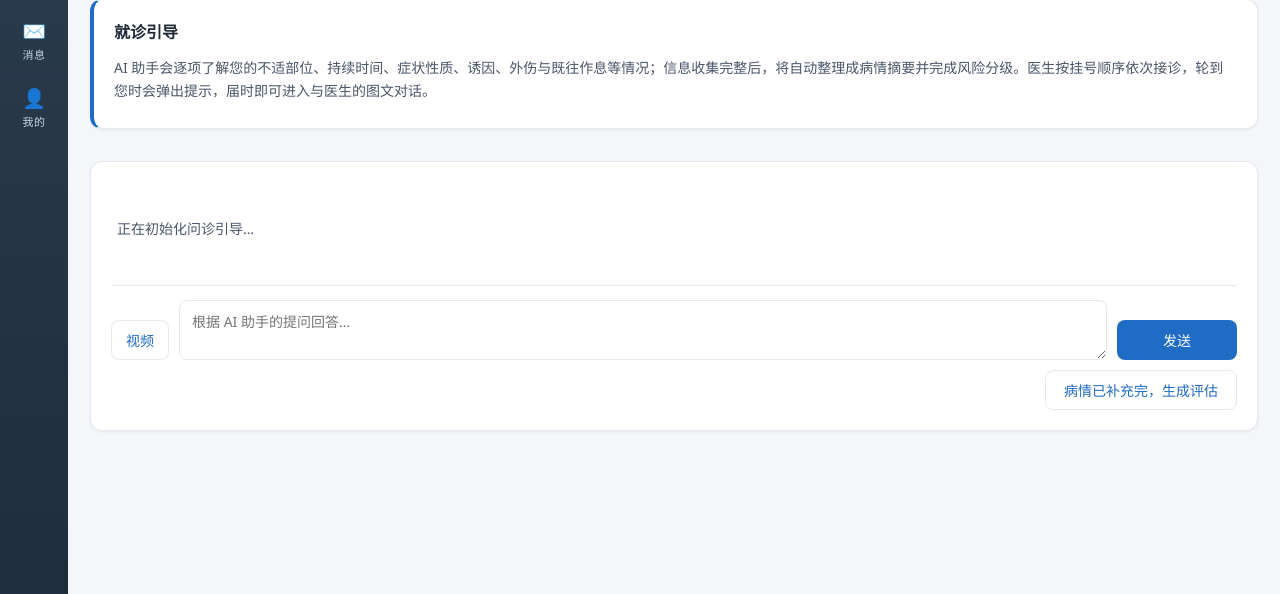
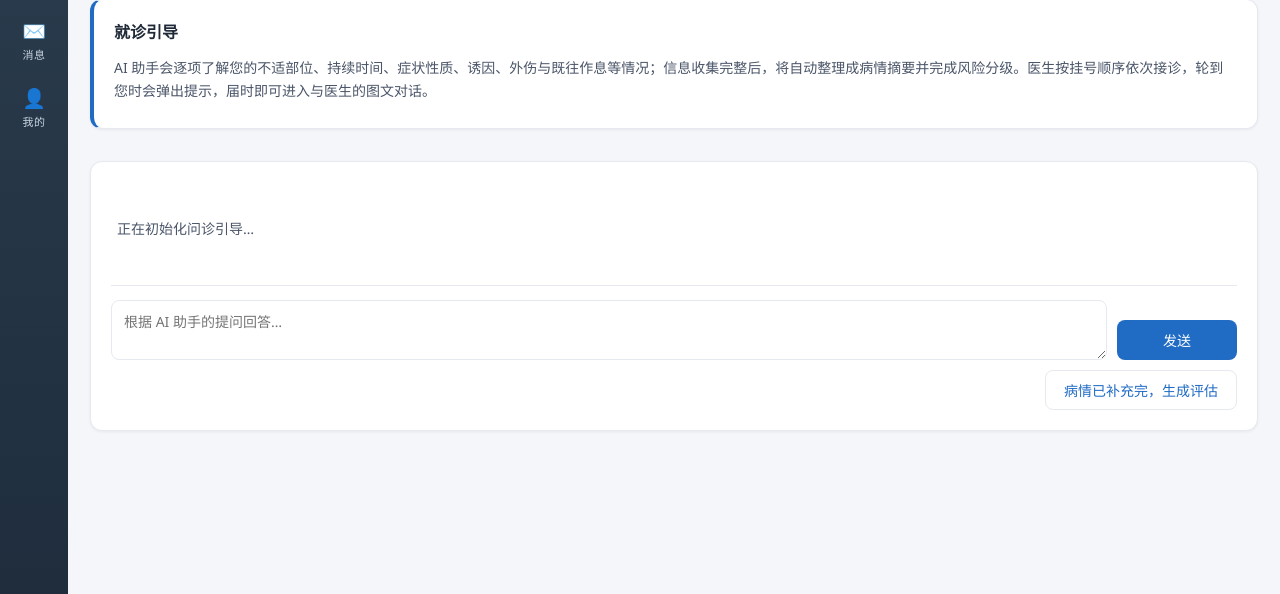
Before and after one commit to GTY123moon/software-eng-project, a Django app: template templates/accounts/consult_assess.html in a window 1280 px wide. Shown: the part 205-799 px from the top of the page. Run offline with Django 4.2, Linux system fonts and the light colour scheme; the template is opened without the code that fills it, so the values that code supplies are empty.

Commit message:
患者端AI预问诊：移除输入区左侧的视频占位按钮

```diff
--- a/templates/accounts/consult_assess.html
+++ b/templates/accounts/consult_assess.html
@@ -45,9 +45,6 @@
 
     <form class="chat-input" method="post" action="{% url 'accounts:consult_assess' consult.id %}">
         {% csrf_token %}
-        {# 视频消息入口：课设占位，暂不接入媒体上传与转码，预留后续接口位 #}
-        <button class="img-upload" type="button" title="视频消息（课设占位）"
-                onclick="alert('视频消息发送为课设占位，需接入媒体上传与转码服务。')">视频</button>
         <textarea name="answer" rows="2" placeholder="根据 AI 助手的提问回答…" required></textarea>
         <button class="btn-primary" type="submit">发送</button>
     </form>
```
